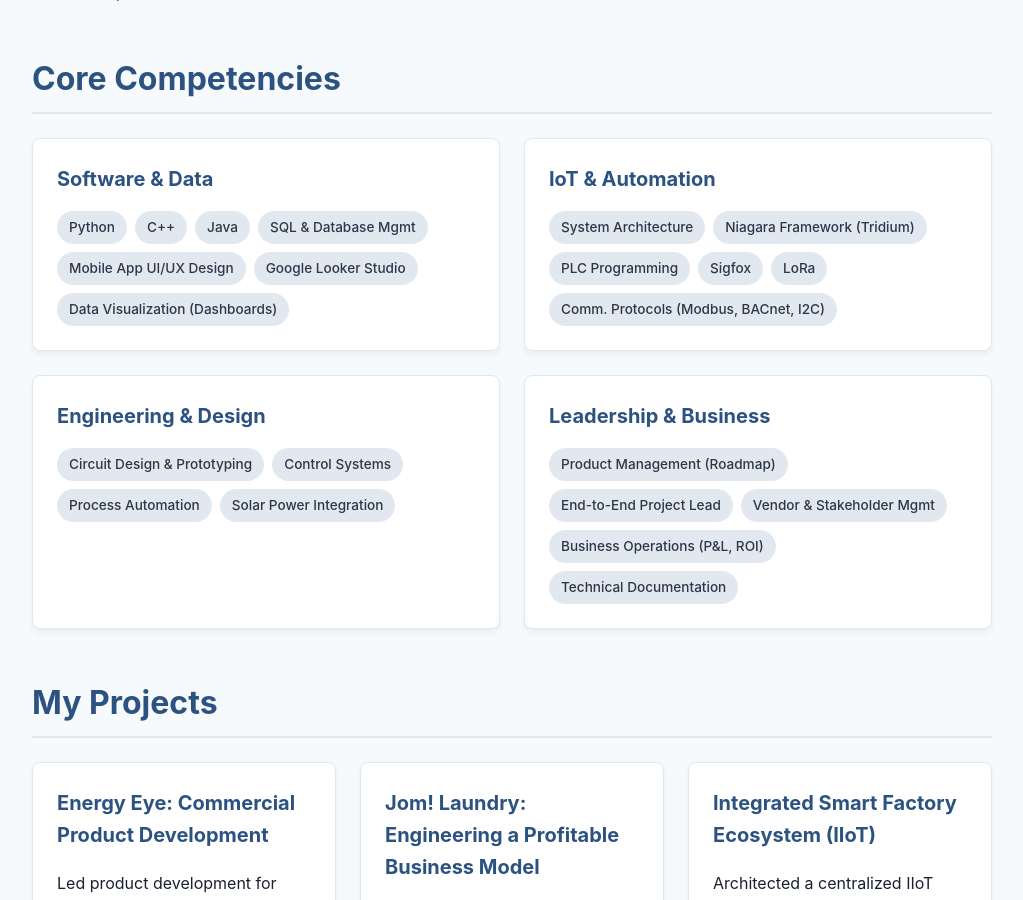
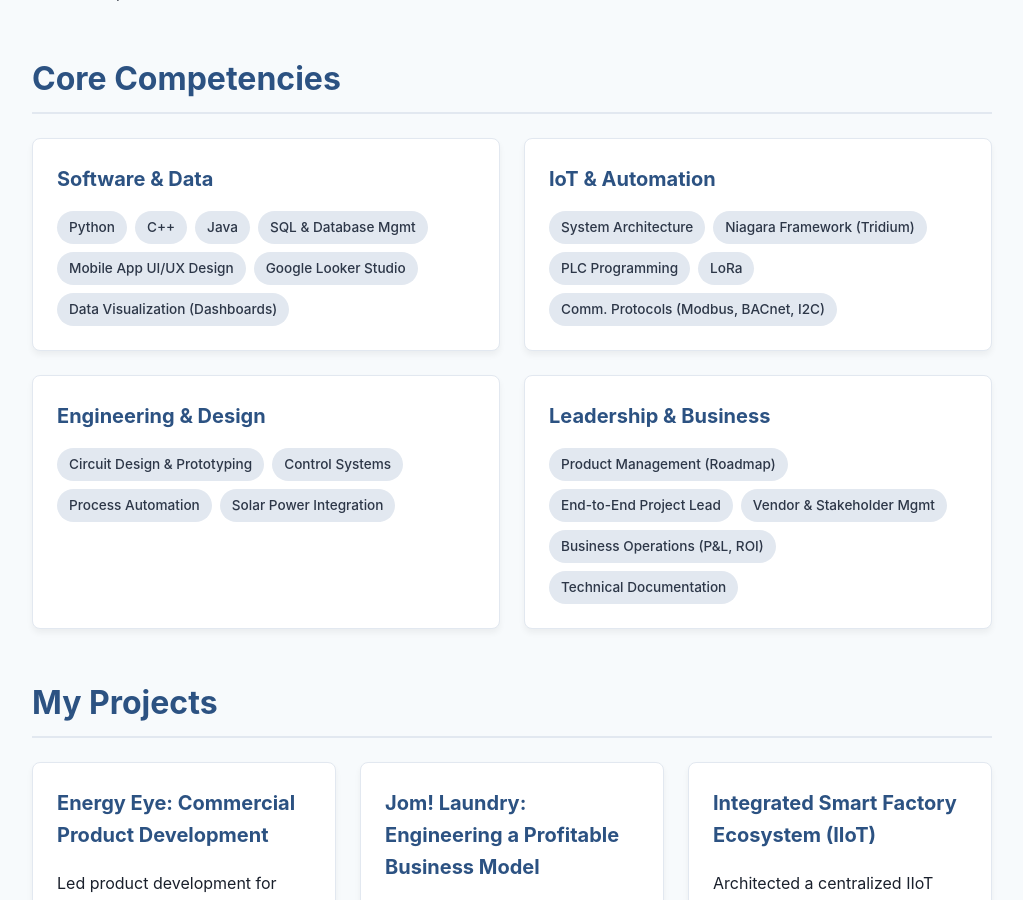
Before and after one commit to xion-xion/xion-xion.github.io, a Jekyll site: the page built from index.html, in a window 1280 px wide and 900 px high, scrolled down 992 px. Shown: the whole window, without its empty margins (128-1151 px from the left). Built offline with Jekyll 4.4.1, drawn with Linux system fonts in a browser that asks for light colours.

Commit message:
Feat: Remove Sigfox skill

```diff
--- a/index.html
+++ b/index.html
@@ -55,7 +55,6 @@ title: Home
                 <span class="skill-tag">System Architecture</span>
                 <span class="skill-tag">Niagara Framework (Tridium)</span>
                 <span class="skill-tag">PLC Programming</span>
-                <span class="skill-tag">Sigfox</span>
                 <span class="skill-tag">LoRa</span>
                 <span class="skill-tag">Comm. Protocols (Modbus, BACnet, I2C)</span>
             </div>
```
